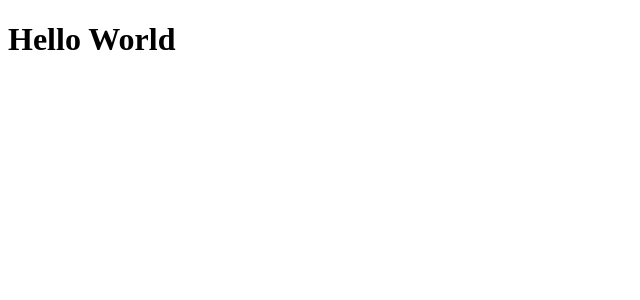
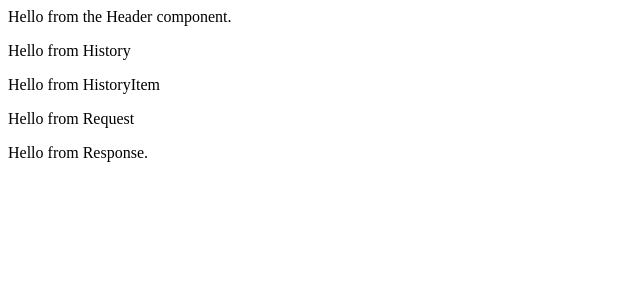
Before and after one commit to bryanakitchen/RESTful, a React app: page / in a window 1280 px wide. Shown: the top 300 px of the page, without its empty margins (0-640 px from the left). Built offline with nearby package versions, Linux system fonts and the light colour scheme.

Commit message:
setup file tree component structure

```diff
--- a/src/components/app/App.jsx
+++ b/src/components/app/App.jsx
@@ -1,5 +1,12 @@
 import React from 'react';
+import RESTy from '../../containers/RESTy';
+import Header from '../header/Header';
 
 export default function App() {
-  return <h1>Hello World</h1>;
+  return (
+    <>
+      <Header />
+      <RESTy />
+    </>
+  );
 }
--- /dev/null
+++ b/src/components/header/Header.jsx
@@ -0,0 +1,9 @@
+import React from 'react';
+
+export default function Header() {
+  return (
+    <div>
+            Hello from the Header component.
+    </div>
+  )
+}
--- /dev/null
+++ b/src/components/history/History.jsx
@@ -0,0 +1,13 @@
+import React from 'react';
+import HistoryItem from './HistoryItem';
+
+const History = () => {
+  return (
+    <>
+      <p>Hello from History</p>
+      <HistoryItem />
+    </>
+  );
+};
+
+export default History;
--- /dev/null
+++ b/src/components/history/HistoryItem.jsx
@@ -0,0 +1,11 @@
+import React from 'react';
+
+const HistoryItem = () => {
+  return (
+    <div>
+      Hello from HistoryItem
+    </div>
+  );
+};
+
+export default HistoryItem;
--- /dev/null
+++ b/src/components/request/Request.jsx
@@ -0,0 +1,13 @@
+import React from 'react';
+import Response from '../response/Response';
+
+const Request = () => {
+  return (
+    <>
+      <p>Hello from Request</p>
+      <Response />
+    </>
+  );
+};
+
+export default Request;
--- /dev/null
+++ b/src/components/response/Response.jsx
@@ -0,0 +1,11 @@
+import React from 'react';
+
+const Response = () => {
+  return (
+    <div>
+      Hello from Response.
+    </div>
+  );
+};
+
+export default Response;
--- /dev/null
+++ b/src/containers/RESTy.jsx
@@ -0,0 +1,14 @@
+import React, { Component } from 'react';
+import History from '../components/history/History';
+import Request from '../components/request/Request';
+
+export default class RESTy extends Component {
+  render() {
+    return (
+      <>
+        <History />
+        <Request />
+      </>
+    );
+  }
+}
```
Also changed, not shown: 1 other file (tests, documents, lock files or other folders).
